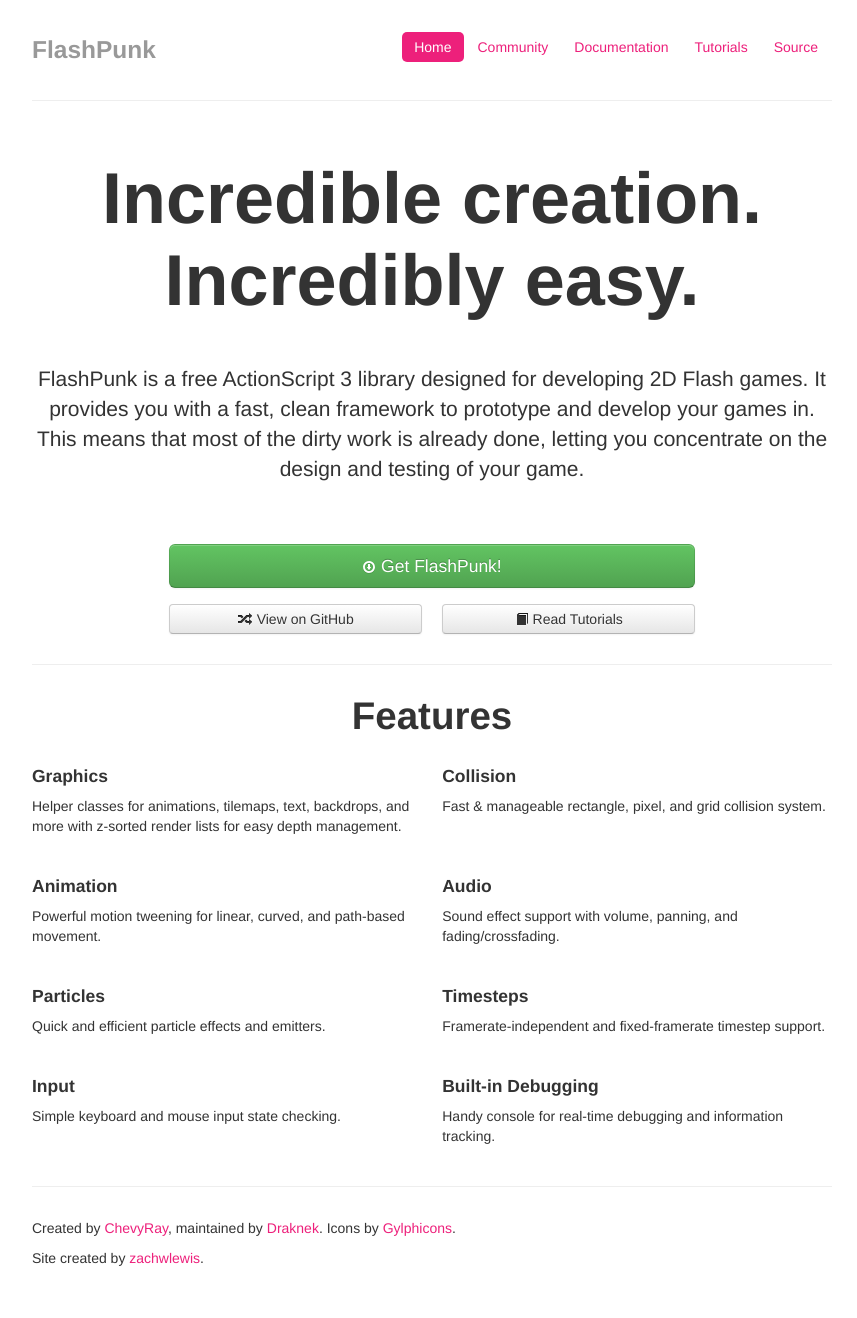
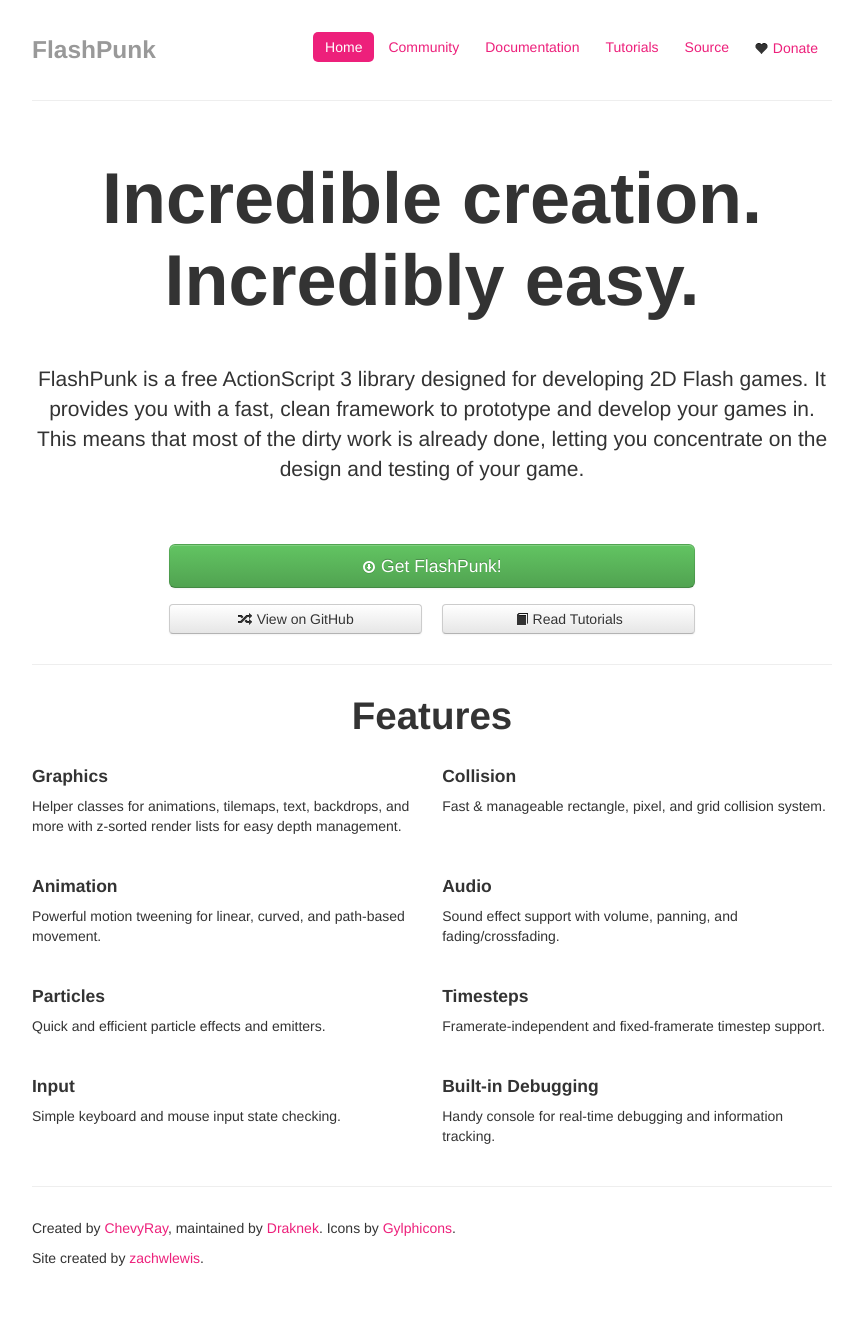
Before and after one commit to useflashpunk/useflashpunk.github.io, a Jekyll site: the page index.html, which Jekyll copies as it is, in a window 1280 px wide. Shown: the whole page, without its empty margins (208-1065 px from the left). Built offline with Jekyll 4.4.1, drawn with Linux system fonts in a browser that asks for light colours.

Commit message:
Added donate button.

```diff
--- a/index.html
+++ b/index.html
@@ -63,6 +63,7 @@
           <li><a href="/docs">Documentation</a></li>
           <li><a href="/tutorials">Tutorials</a></li>
           <li><a href="https://github.com/Draknek/FlashPunk">Source</a></li>
+          <li><a href="/donate"><i class="icon-heart"></i> Donate</a></li>
         </ul>
         <h3 class="muted">FlashPunk</h3>
       </div>
```
